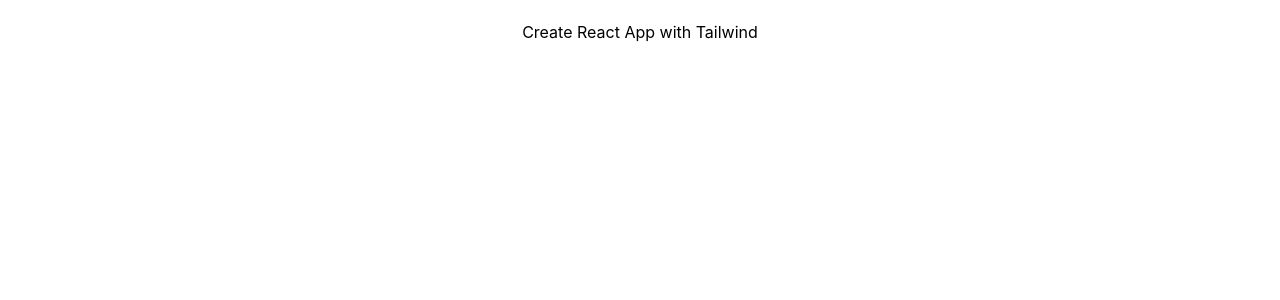
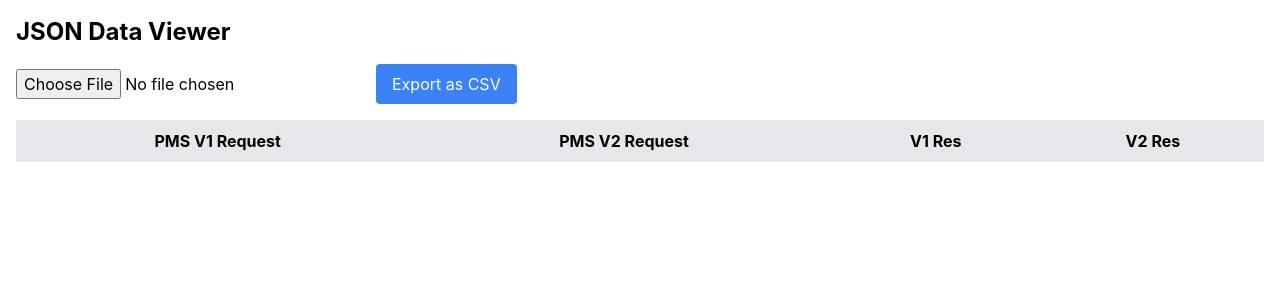
Before and after one commit to ShenyiCui/display-pms-diff-data, a React (Create React App) app: page / in a window 1280 px wide. Shown: the top 300 px of the page. Built offline with nearby package versions, Linux system fonts and the light colour scheme.

Commit message:
feat: init project

```diff
--- a/package.json
+++ b/package.json
@@ -16,6 +16,7 @@
     "prettier": "^2.8.3",
     "react": "^18.2.0",
     "react-dom": "^18.2.0",
+    "react-json-view-lite": "^2.0.1",
     "react-router": "^6.8.0",
     "react-router-dom": "^6.8.0",
     "react-scripts": "5.0.1",
--- a/src/pages/Home/Home.tsx
+++ b/src/pages/Home/Home.tsx
@@ -1,9 +1,279 @@
-import React from 'react';
+import React, { useState, ChangeEvent } from 'react';
+import { JsonView, defaultStyles } from 'react-json-view-lite';
+import 'react-json-view-lite/dist/index.css';
 
-const Home = () => {
+interface BaseInfo {
+  LogID?: string;
+  Caller?: string;
+  Addr?: string;
+  Client?: string;
+}
+
+interface QueryElementKeyInfoReqV1 {
+  payment_method_id?: string;
+  country_code?: string;
+  params?: any;
+  info_type?: any;
+  pms_version?: number;
+  is_channel_rule_returned?: any;
+  Base?: BaseInfo;
+}
+
+interface ElementParams {
+  AccountType?: number;
+  ExtraParams?: any;
+}
+
+interface QueryElementKeyInfoReqV2 {
+  payment_method?: string;
+  country_code?: string;
+  fund_flow?: number;
+  element_params?: ElementParams;
+  payment_method_id?: string;
+  element_info_type?: number;
+  query_type?: any;
+  Base?: BaseInfo;
+}
+
+interface Issue {
+  diff_reason: string;
+  v2v3_field: string;
+  v2_value: string | null;
+  v3_value: string | null;
+}
+
+interface Source {
+  log_id?: string;
+  req_function_name?: string;
+  is_diff_found?: boolean;
+  res_pmid?: string;
+  query_element_key_info_req_v1?: QueryElementKeyInfoReqV1;
+  query_element_key_info_req_v2?: QueryElementKeyInfoReqV2;
+  issues?: Issue[];
+  // Other fields can be added here if needed
+}
+
+interface Item {
+  _index: string;
+  _type: string;
+  _id: string;
+  _score: number;
+  _source: Source;
+}
+
+// Function to generate a unique key based on res_pmid and sorted issues
+function generateUniqueKey(item: Item): string {
+  const resPmid = item._source.res_pmid || '';
+  const issues = item._source.issues || [];
+
+  // Deep copy and sort the issues array by v2v3_field
+  const sortedIssues = issues
+    .map(issue => ({ ...issue })) // Create a shallow copy of each issue
+    .sort((a, b) => {
+      if (a.v2v3_field < b.v2v3_field) return -1;
+      if (a.v2v3_field > b.v2v3_field) return 1;
+      return 0;
+    });
+
+  // Stringify the sorted issues array
+  const issuesString = JSON.stringify(sortedIssues);
+
+  // Generate a unique key combining resPmid and issuesString
+  return `${resPmid}_${issuesString}`;
+}
+
+const Home: React.FC = () => {
+  const [jsonData, setJsonData] = useState<Item[]>([]);
+
+  const handleFileUpload = (event: ChangeEvent<HTMLInputElement>) => {
+    const file = event.target.files && event.target.files[0];
+    if (file) {
+      const reader = new FileReader();
+      reader.onload = (e: ProgressEvent<FileReader>) => {
+        try {
+          const result = e.target?.result;
+          if (typeof result === 'string') {
+            const parsedData = JSON.parse(result) as Item[];
+            setJsonData(parsedData);
+          } else {
+            console.error('Unexpected result type:', typeof result);
+          }
+        } catch (error) {
+          console.error('Error parsing JSON:', error);
+        }
+      };
+      reader.readAsText(file);
+    }
+  };
+
+  // Process jsonData to group items by unique key and keep the first occurrence
+  const uniqueItemsMap = new Map<string, Item>();
+
+  jsonData.forEach(item => {
+    if (item._source.is_diff_found) {
+      const uniqueKey = generateUniqueKey(item);
+      if (!uniqueItemsMap.has(uniqueKey)) {
+        uniqueItemsMap.set(uniqueKey, item);
+      }
+    }
+  });
+
+  const uniqueItems = Array.from(uniqueItemsMap.values());
+
+  // Function to export the table data as CSV
+  const exportToCSV = () => {
+    if (uniqueItems.length === 0) {
+      alert('No data available to export.');
+      return;
+    }
+
+    const headers = ['PMS V1 Request', 'PMS V2 Request', 'V1 Res', 'V2 Res'];
+
+    const rows = uniqueItems.map(item => {
+      // Exclude 'Base' from PMS V1 and V2 Requests
+      const { Base: baseV1, ...reqV1WithoutBase } = item._source.query_element_key_info_req_v1 || {};
+      const { Base: baseV2, ...reqV2WithoutBase } = item._source.query_element_key_info_req_v2 || {};
+
+      // Prepare V1 Res and V2 Res data
+      const issues = item._source.issues || [];
+
+      const relevantIssues = issues
+        .sort((a, b) => a.v2v3_field.localeCompare(b.v2v3_field))
+        .filter(issue => issue.v2v3_field.startsWith('EleKeyInfoMap'))
+        .filter(issue => issue.v2v3_field.includes('DisplayTag') || issue.v2v3_field.includes('PIAvailabilityCheckTag'));
+
+      const v1ResData: { [key: string]: any } = {};
+      const v2ResData: { [key: string]: any } = {};
+
+      relevantIssues.forEach(issue => {
+        const fields = issue.v2v3_field.split(',');
+        if (fields.length >= 3 && fields[0] === 'EleKeyInfoMap') {
+          const key = fields[1];
+          const subKey = fields[2];
+
+          if (!v1ResData[key]) {
+            v1ResData[key] = {};
+          }
+          if (!v2ResData[key]) {
+            v2ResData[key] = {};
+          }
+
+          v1ResData[key][subKey] = issue.v2_value;
+          v2ResData[key][subKey] = issue.v3_value;
+        }
+      });
+
+      const v1Res = JSON.stringify(v1ResData);
+      const v2Res = JSON.stringify(v2ResData);
+
+      // Stringify PMS V1 and V2 Requests
+      const reqV1 = JSON.stringify(reqV1WithoutBase);
+      const reqV2 = JSON.stringify(reqV2WithoutBase);
+
+      return [reqV1, reqV2, v1Res, v2Res];
+    });
+
+    // Construct CSV content
+    let csvContent = '';
+    csvContent += headers.join(',') + '\r\n';
+    rows.forEach(row => {
+      const escapedRow = row.map(field => `"${field.replace(/"/g, '""')}"`).join(',');
+      csvContent += escapedRow + '\r\n';
+    });
+
+    // Create a Blob from the CSV content
+    const blob = new Blob([csvContent], { type: 'text/csv;charset=utf-8;' });
+
+    // Create a link to download the Blob
+    const link = document.createElement('a');
+    const url = URL.createObjectURL(blob);
+    link.setAttribute('href', url);
+    link.setAttribute('download', 'table_data.csv');
+    link.style.visibility = 'hidden';
+    document.body.appendChild(link);
+    link.click();
+    document.body.removeChild(link);
+  };
+
   return (
-    <div className='flex justify-center mt-5'>
-      <h1>Create React App with Tailwind</h1>
+    <div className='container p-4'>
+      <h1 className='text-2xl font-bold mb-4'>JSON Data Viewer</h1>
+      <div className='flex items-center mb-4'>
+        <input type='file' accept='.json' onChange={handleFileUpload} className='mr-4' />
+        <button onClick={exportToCSV} className='px-4 py-2 bg-blue-500 text-white rounded hover:bg-blue-600'>
+          Export as CSV
+        </button>
+      </div>
+      <table className='table-auto w-full border-collapse'>
+        <thead>
+          <tr>
+            <th className='px-4 py-2 border bg-gray-200'>PMS V1 Request</th>
+            <th className='px-4 py-2 border bg-gray-200'>PMS V2 Request</th>
+            <th className='px-4 py-2 border bg-gray-200'>V1 Res</th>
+            <th className='px-4 py-2 border bg-gray-200'>V2 Res</th>
+          </tr>
+        </thead>
+        <tbody>
+          {uniqueItems.map((item, index) => {
+            let issues = item._source.issues || [];
+
+            // Sort issues by v2v3_field for consistent processing
+            issues = issues.sort((a, b) => a.v2v3_field.localeCompare(b.v2v3_field));
+
+            const relevantIssues = issues
+              .filter(issue => issue.v2v3_field.startsWith('EleKeyInfoMap'))
+              .filter(issue => issue.v2v3_field.includes('DisplayTag') || issue.v2v3_field.includes('PIAvailabilityCheckTag'));
+
+            const v1ResData: { [key: string]: any } = {};
+            const v2ResData: { [key: string]: any } = {};
+
+            relevantIssues.forEach(issue => {
+              const fields = issue.v2v3_field.split(',');
+              if (fields.length >= 3 && fields[0] === 'EleKeyInfoMap') {
+                const key = fields[1];
+                const subKey = fields[2];
+
+                if (!v1ResData[key]) {
+                  v1ResData[key] = {};
+                }
+                if (!v2ResData[key]) {
+                  v2ResData[key] = {};
+                }
+
+                v1ResData[key][subKey] = issue.v2_value;
+                v2ResData[key][subKey] = issue.v3_value;
+              }
+            });
+
+            // Exclude 'Base' from PMS V1 Request
+            const { Base: baseV1, ...reqV1WithoutBase } = item._source.query_element_key_info_req_v1 || {};
+
+            // Exclude 'Base' from PMS V2 Request
+            const { Base: baseV2, ...reqV2WithoutBase } = item._source.query_element_key_info_req_v2 || {};
+
+            return (
+              <tr key={index} className='odd:bg-white even:bg-gray-50'>
+                <td className='px-4 py-2 border'>
+                  <div className='max-h-64 overflow-y-auto'>
+                    {item._source.query_element_key_info_req_v1 && <JsonView data={reqV1WithoutBase} style={defaultStyles} />}
+                  </div>
+                </td>
+                <td className='px-4 py-2 border'>
+                  <div className='max-h-64 overflow-y-auto'>
+                    {item._source.query_element_key_info_req_v2 && <JsonView data={reqV2WithoutBase} style={defaultStyles} />}
+                  </div>
+                </td>
+                <td className='px-4 py-2 border'>
+                  {Object.keys(v1ResData).length > 0 && <JsonView data={v1ResData} style={defaultStyles} />}
+                </td>
+                <td className='px-4 py-2 border'>
+                  {Object.keys(v2ResData).length > 0 && <JsonView data={v2ResData} style={defaultStyles} />}
+                </td>
+              </tr>
+            );
+          })}
+        </tbody>
+      </table>
     </div>
   );
 };
```
Also changed, not shown: 1 other file (tests, documents, lock files or other folders).
